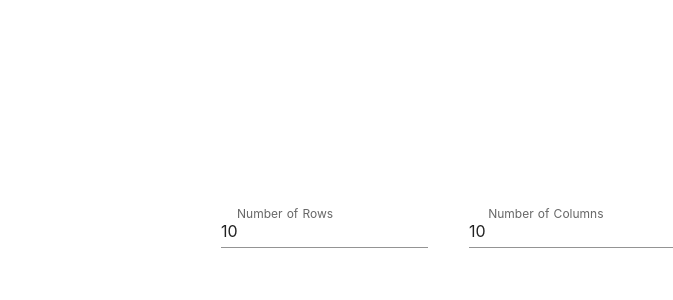
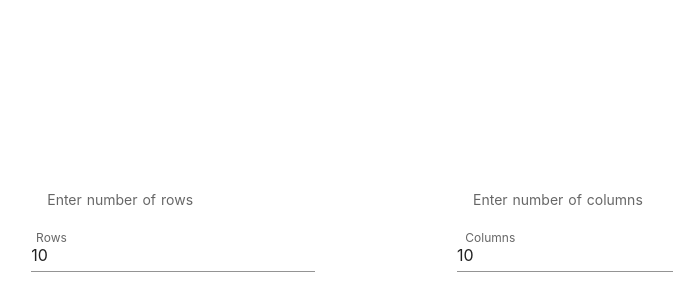
Before and after one commit to SurajVarma46/FindTheWords, a Nuxt app: page / in a window 1280 px wide. Shown: the part 178-478 px from the top of the page, without its empty margins (171-844 px from the left). Built offline with nearby package versions, Linux system fonts and the light colour scheme.

Commit message:
Input rows and columns

```diff
--- a/pages/index.vue
+++ b/pages/index.vue
@@ -4,7 +4,10 @@
       <v-container fluid>
         <v-layout row wrap>
           <v-flex xs12 sm10>
-            <v-text-field label="Number of Rows" value="10" outline></v-text-field>
+            <v-subheader>Enter number of rows</v-subheader>
+          </v-flex>
+          <v-flex xs12 sm8>
+            <v-text-field label="Rows" value="10" outline></v-text-field>
           </v-flex>
         </v-layout>
       </v-container>
@@ -13,7 +16,10 @@
       <v-container fluid>
         <v-layout row wrap>
           <v-flex xs12 sm10>
-            <v-text-field label="Number of Columns" value="10" outline></v-text-field>
+            <v-subheader>Enter number of columns</v-subheader>
+          </v-flex>
+          <v-flex xs12 sm8>
+            <v-text-field label="Columns" value="10" outline></v-text-field>
           </v-flex>
         </v-layout>
       </v-container>
```
